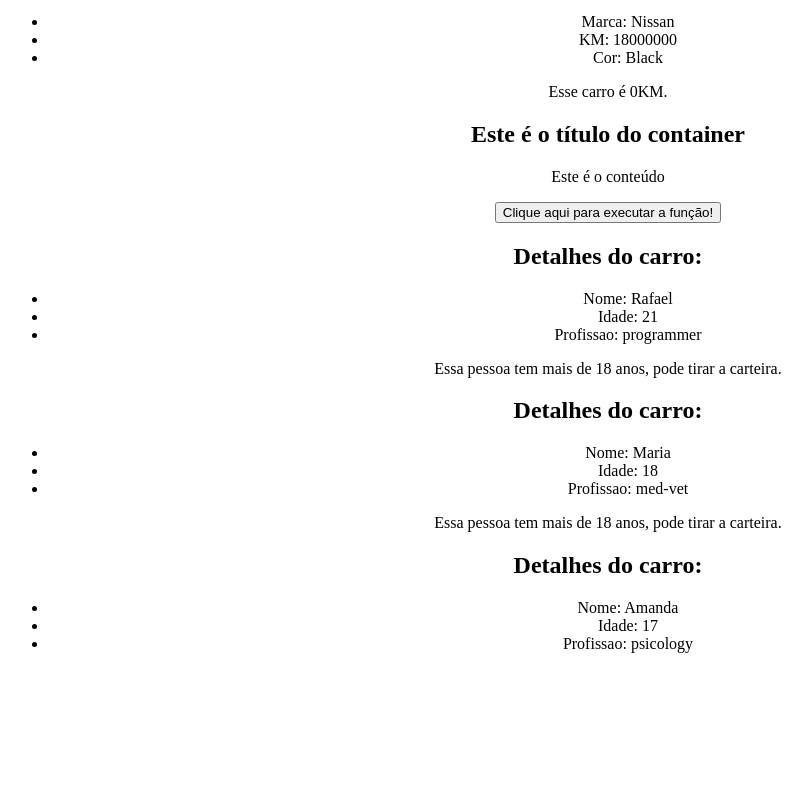
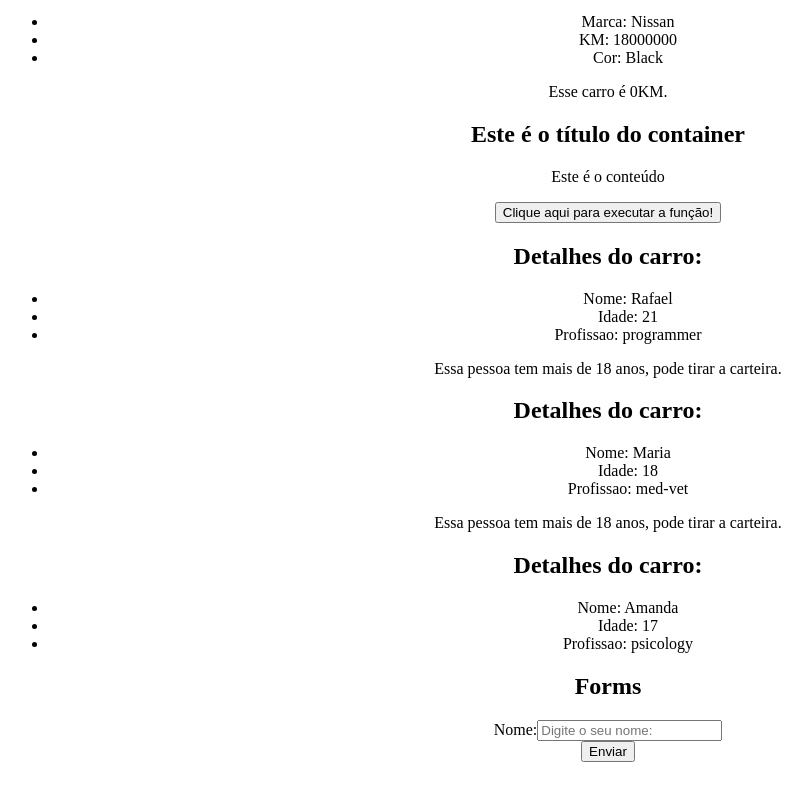
Before and after one commit to RafaelZucarelli/Repositorio-para-estudos---REACTJS, a React (Vite) app: page / in a window 1280 px wide. Shown: the part 1152-1952 px from the top of the page, without its empty margins (32-844 px from the left). Before the commit the page ends 1861 px from the top, so only its background shows below. Built offline with nearby package versions, Linux system fonts and the light colour scheme.

Commit message:
Formulários com React

```diff
--- a/src/App.tsx
+++ b/src/App.tsx
@@ -7,6 +7,7 @@
 import { useState } from "react";
 import Message from "./components/Message";
 import UserDetails from "./components/UserDetails";
+import MyForm from "./components/MyForm";
 
 function App() {
   const cars = [
@@ -60,6 +61,9 @@
             profissao={pessoa.profissao}
           />
         ))}
+
+        <h2>Forms</h2>
+        <MyForm />
       </div>
     </>
   );
--- /dev/null
+++ b/src/components/MyForm.css
@@ -0,0 +1,12 @@
+form {
+  widht: 500px;
+  margin: 0 auto;
+  text-align: left;
+}
+
+input,
+textarea,
+select {
+  display: block;
+  margin-top: 10px;
+}
--- /dev/null
+++ b/src/components/MyForm.tsx
@@ -0,0 +1,18 @@
+import React, { Component } from "react";
+
+export default class MyForm extends Component {
+  render() {
+    return (
+      <div>
+        {/* - criação de form */}
+        <form>
+          <div>
+            <label htmlFor="name">Nome:</label>
+            <input type="text" name="name" placeholder="Digite o seu nome:" />
+          </div>
+          <input type="submit" value={"Enviar"} />
+        </form>
+      </div>
+    );
+  }
+}
```
